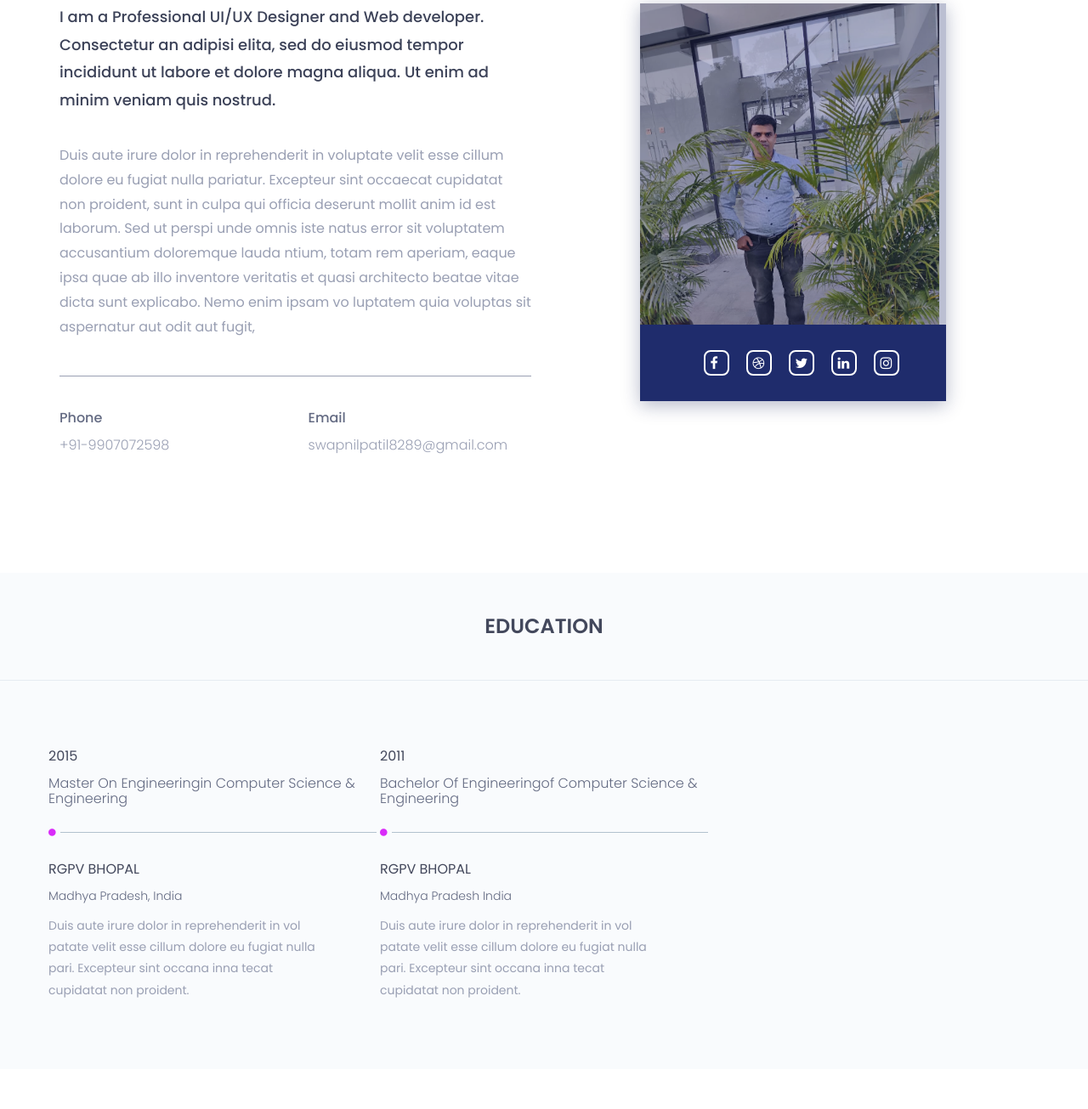
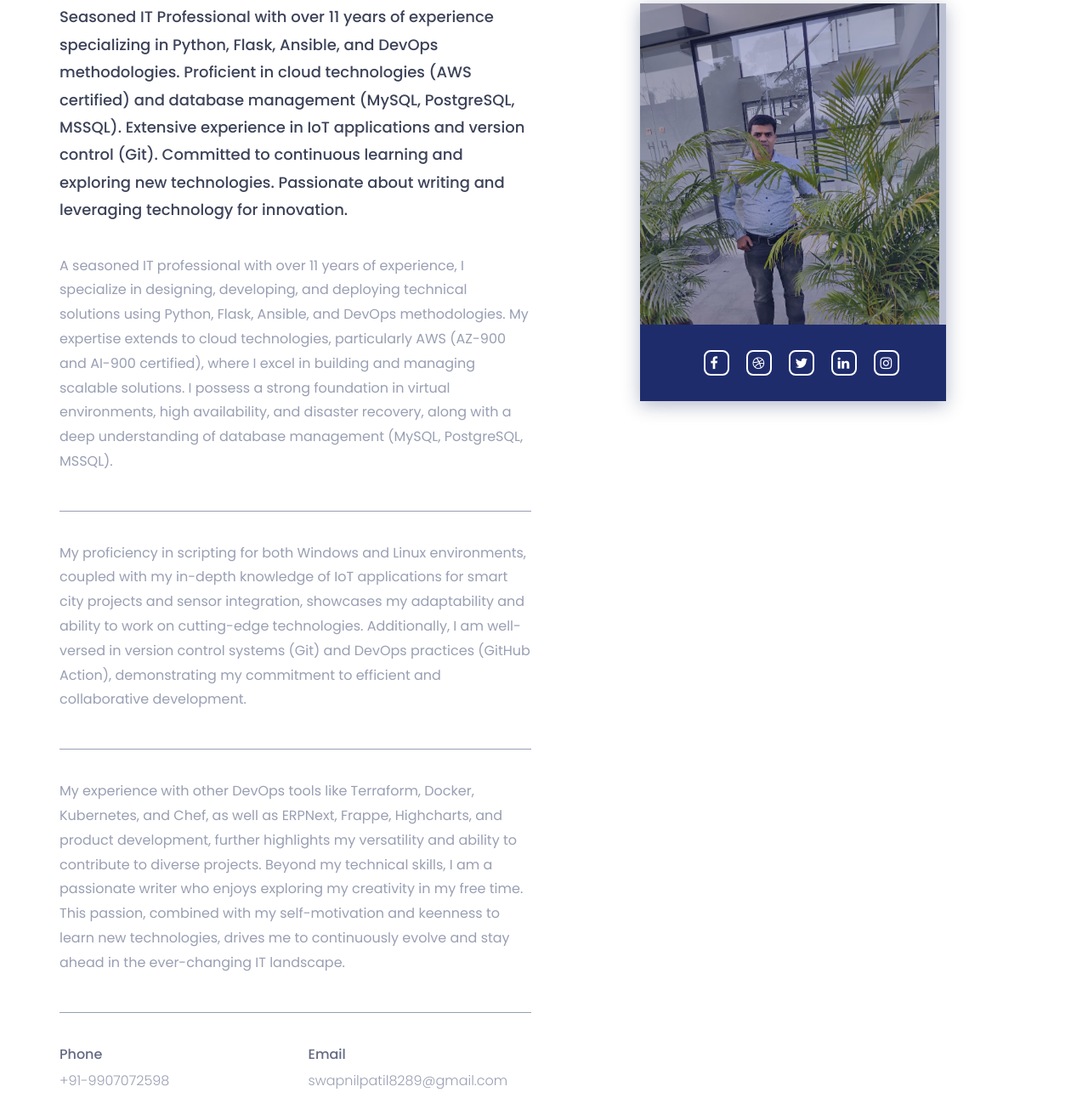
Before and after one commit to swapnilpatil8289/profile, a plain HTML site: page index.html in a window 1280 px wide. Shown: the part 1113-2418 px from the top of the page at 85% size. Drawn offline with nearby package versions, Linux system fonts and the light colour scheme.

Commit message:
updated code

```diff
--- a/index.html
+++ b/index.html
@@ -114,10 +114,17 @@
 						<div class="col-sm-6">
 							<div class="single-about-txt">
 								<h3>
-									I am a Professional UI/UX Designer and Web developer. Consectetur an adipisi elita, sed do eiusmod tempor incididunt ut labore et dolore magna aliqua. Ut enim ad minim veniam quis nostrud.
-								</h3>
+									Seasoned IT Professional with over 11 years of experience specializing in Python, Flask, Ansible, and DevOps methodologies. Proficient in cloud technologies (AWS certified) and database management (MySQL, PostgreSQL, MSSQL). Extensive experience in IoT applications and version control (Git). Committed to continuous learning and exploring new technologies. Passionate about writing and leveraging technology for innovation.
+																	</h3>
 								<p>
-									Duis aute irure dolor in reprehenderit in voluptate velit esse cillum dolore eu fugiat nulla pariatur. Excepteur sint occaecat cupidatat non proident, sunt in culpa qui officia deserunt mollit anim id est laborum. Sed ut perspi unde omnis iste natus error sit voluptatem accusantium doloremque lauda ntium, totam rem aperiam, eaque ipsa quae ab illo inventore veritatis et quasi architecto beatae vitae dicta sunt explicabo. Nemo enim ipsam vo luptatem quia voluptas sit aspernatur aut odit aut fugit,
+
+A seasoned IT professional with over 11 years of experience, I specialize in designing, developing, and deploying technical solutions using Python, Flask, Ansible, and DevOps methodologies. My expertise extends to cloud technologies, particularly AWS (AZ-900 and AI-900 certified), where I excel in building and managing scalable solutions. I possess a strong foundation in virtual environments, high availability, and disaster recovery, along with a deep understanding of database management (MySQL, PostgreSQL, MSSQL).
+</p>
+<p>
+My proficiency in scripting for both Windows and Linux environments, coupled with my in-depth knowledge of IoT applications for smart city projects and sensor integration, showcases my adaptability and ability to work on cutting-edge technologies. Additionally, I am well-versed in version control systems (Git) and DevOps practices (GitHub Action), demonstrating my commitment to efficient and collaborative development.
+</p>
+<p>
+My experience with other DevOps tools like Terraform, Docker, Kubernetes, and Chef, as well as ERPNext, Frappe, Highcharts, and product development, further highlights my versatility and ability to contribute to diverse projects. Beyond my technical skills, I am a passionate writer who enjoys exploring my creativity in my free time. This passion, combined with my self-motivation and keenness to learn new technologies, drives me to continuously evolve and stay ahead in the ever-changing IT landscape.
 								</p>
 								<div class="row">
 									<div class="col-sm-6">
@@ -205,9 +212,6 @@
 											RGPV Bhopal
 										</h4>
 										<h5>Madhya Pradesh, India</h5>
-										<p class="description">
-											Duis aute irure dolor in reprehenderit in vol patate velit esse cillum dolore eu fugiat nulla pari. Excepteur sint occana inna tecat cupidatat non proident.
-										</p>
 									</div><!--/.timeline-content-->
 								</div><!--/.timeline-->
 							</div>
@@ -228,9 +232,6 @@
 											RGPV Bhopal
 										</h4>
 										<h5>Madhya Pradesh India</h5>
-										<p class="description">
-											Duis aute irure dolor in reprehenderit in vol patate velit esse cillum dolore eu fugiat nulla pari. Excepteur sint occana inna tecat cupidatat non proident.
-										</p>
 									</div><!--/.timeline-content-->
 								</div><!--/.timeline-->
 							</div>
@@ -380,7 +381,7 @@
 														</h4>
 														<h5>Pune, India</h5>
 														<p class="description">
-															Duis aute irure dolor in reprehenderit in vol patate velit esse cillum dolore eu fugiat nulla pari. Excepteur sint occana inna tecat cupidatat non proident.
+															Part of SAP CMS Automation team on a complex project, specializing in TSM backup automation for non-HANA databases. Proficient in Ansible automation, Python, and shell scripting, with extensive experience across various cloud platforms, including IBM 3.x, AWS, and Azure. Skilled in managing both Linux and Windows environments, as well as virtual, standalone, and HADR (High Availability and Disaster Recovery) setups. Actively participates in Agile development processes.
 														</p>
 													</div><!--/.timeline-content-->
 												</div><!--/.timeline-->
@@ -409,7 +410,7 @@
 														</h4>
 														<h5>Pune, India</h5>
 														<p class="description">
-															Duis aute irure dolor in reprehenderit in vol patate velit esse cillum dolore eu fugiat nulla pari. Excepteur sint occana inna tecat cupidatat non proident.
+															A dedicated Senior Software Engineer with extensive experience in developing REST APIs for IoT-based application backends. Proficient in Python, FastAPI, PostgreSQL, Docker, Git, and GitHub. Skilled in working with AWS cloud services, including Lambda, and experienced in using Postman for REST API testing. Adept at following Agile methodologies and managing tasks through Jira.
 														</p>
 													</div><!--/.timeline-content-->
 												</div><!--/.timeline-->
@@ -445,7 +446,7 @@
 														</h4>
 														<h5>Pune, India</h5>
 														<p class="description">
-															Duis aute irure dolor in reprehenderit in vol patate velit esse cillum dolore eu fugiat nulla pari. Excepteur sint occana inna tecat cupidatat non proident.
+															A proficient Application Engineer with extensive experience in designing and developing ERP solutions from scratch. Skilled in collaborating with end-users to understand requirements and develop tailored solutions. Expertise in setting up ERP systems for various applications, including payroll, account management, wind and asset monitoring, and preventive maintenance. Experienced in IoT-based applications for security systems in wind turbines. Proficient in ERPNext, Frappe, Python, MySQL, Git, GitHub, and virtual environments. Adept at creating real-time dashboards and collaborating with junior team members to manage task assignments.
 														</p>
 													</div><!--/.timeline-content-->
 												</div><!--/.timeline-->
@@ -474,7 +475,7 @@
 														</h4>
 														<h5>Pune, Maharashtra</h5>
 														<p class="description">
-															Duis aute irure dolor in reprehenderit in vol patate velit esse cillum dolore eu fugiat nulla pari. Excepteur sint occana inna tecat cupidatat non proident.
+															A versatile Full Stack Developer with extensive experience in software design and development using Python, PHP, PostgreSQL, HTML, CSS, JavaScript, and Git. Proficient in developing and managing various projects, including vehicle tracking systems based on GPS, weather monitoring systems (IoT), and irrigation control systems (IoT). Skilled in Python scripting, REST API development for backend services, and deploying applications on DigitalOcean and AWS cloud platforms. Adept at coordinating with team members and connecting with end-users to gather requirements and develop tailored solutions.
 														</p>
 													</div><!--/.timeline-content-->
 												</div><!--/.timeline-->
@@ -512,7 +513,7 @@
 								<div class="single-profile">
 									<div class="profile-txt">
 										<a href=""><i class="flaticon-github-logo"></i></a>
-										<div class="profile-icon-name">github</div>
+										<div class="profile-icon-name">Beginner's Guide</div>
 									</div>
 									<div class="single-profile-overlay">
 										<div class="profile-txt">
@@ -526,7 +527,7 @@
 								<div class="single-profile">
 									<div class="profile-txt">
 										<a href=""><i class="flaticon-github-logo"></i></a>
-										<div class="profile-icon-name">github</div>
+										<div class="profile-icon-name">Advance Techonologies Guide</div>
 									</div>
 									<div class="single-profile-overlay">
 										<div class="profile-txt">
@@ -746,7 +747,7 @@
 								<div class="contact-adress">
 									<div class="contact-add-head">
 										<h3>Swapnil Patil</h3>
-										<p>Engineering Lead</p>
+										<p>IT Professional</p>
 									</div>
 									<div class="contact-add-info">
 										<div class="single-contact-add-info">
@@ -768,7 +769,7 @@
 										<li><a href="#"><i class="fa fa-facebook"></i></a></li><!--/li-->
 										<li><a href="#"><i class="fa fa-dribbble"></i></a></li><!--/li-->
 										<li><a href="#"><i class="fa fa-twitter"></i></a></li><!--/li-->
-										<li><a href="#"><i class="fa fa-linkedin"></i></a></li><!--/li-->
+										<li><a href="https://www.linkedin.com/in/swapnil-patil-72499861"><i class="fa fa-linkedin"></i></a></li><!--/li-->
 										<li><a href="#"><i class="fa fa-instagram"></i></a></li><!--/li-->
 									</ul><!--/ul-->
 								</div><!--/.hm-foot-icon-->
@@ -786,7 +787,7 @@
 			<div class="container">
 				<div class="hm-footer-copyright text-center">
 					<p>
-						&copy; copyright yourname. design and developed by <a href="https://www.themesine.com/">themesine</a>
+						&copy; copyright Swapnil Patil. design and developed by <a href="#">Swapnil Patil</a>
 					</p><!--/p-->
 				</div><!--/.text-center-->
 			</div><!--/.container-->
```
